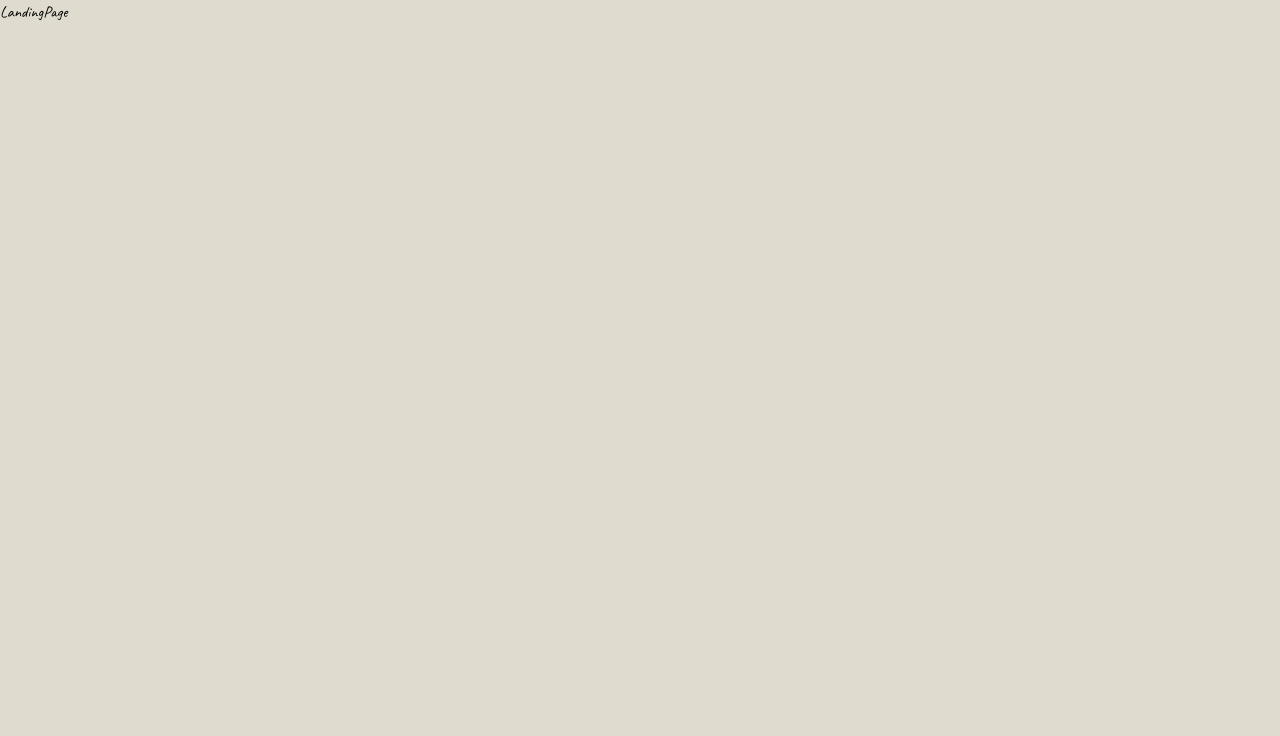
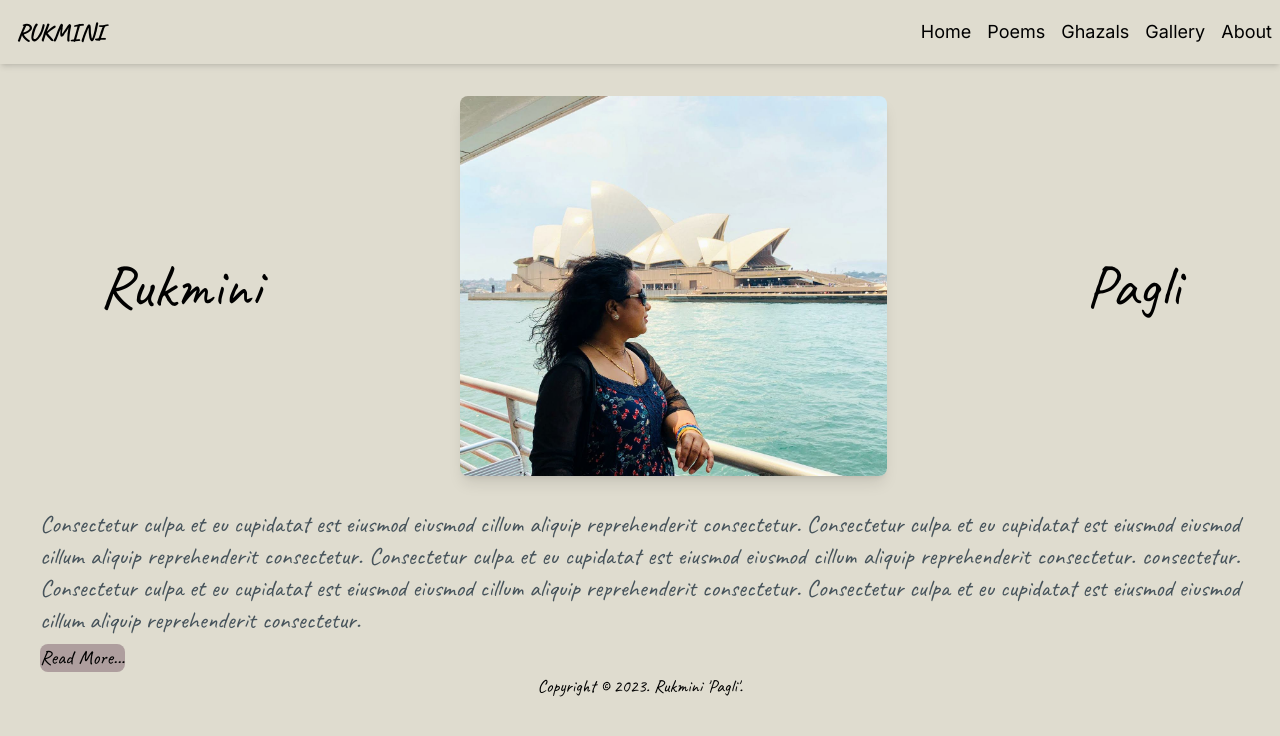
Before and after one commit to nur0078/pagli-writes, a React (Vite) app: page / in a window 1280 px wide. Shown: the top 736 px of the page. Built offline with nearby package versions, Linux system fonts and the light colour scheme.

Commit message:
basic landing page conten, final styling needed

```diff
--- a/src/components/LandingPage.tsx
+++ b/src/components/LandingPage.tsx
@@ -1,7 +1,35 @@
 import React from 'react';
+import Navbar from './Navbar';
+import CoverPic from '../assets/images/sydney.jpeg';
+import Footer from './Footer';
 
 const LandingPage = () => {
-  return <div>LandingPage</div>;
+  return (
+    <div>
+      <Navbar />
+      <div className="h-screen">
+        <div className="flex justify-around  py-8 items-center">
+          <h1 className="text-6xl  ">Rukmini</h1>
+          <img className="rounded-lg shadow-lg w-1/3 " src={CoverPic} alt="Ruku in Sydney" />
+          <h1 className="text-6xl">Pagli</h1>
+        </div>
+        <div className="px-10">
+          <p className="text-2xl text-pencil text-justify ">
+            Consectetur culpa et eu cupidatat est eiusmod eiusmod cillum aliquip reprehenderit
+            consectetur. Consectetur culpa et eu cupidatat est eiusmod eiusmod cillum aliquip
+            reprehenderit consectetur. Consectetur culpa et eu cupidatat est eiusmod eiusmod cillum
+            aliquip reprehenderit consectetur. consectetur. Consectetur culpa et eu cupidatat est
+            eiusmod eiusmod cillum aliquip reprehenderit consectetur. Consectetur culpa et eu
+            cupidatat est eiusmod eiusmod cillum aliquip reprehenderit consectetur.
+          </p>
+          <a href="/about" className=" align-center">
+            <button className="text-xl mt-2 bg-btn rounded-lg"> Read More... </button>
+          </a>
+        </div>
+        <Footer />
+      </div>
+    </div>
+  );
 };
 
 export default LandingPage;
```
